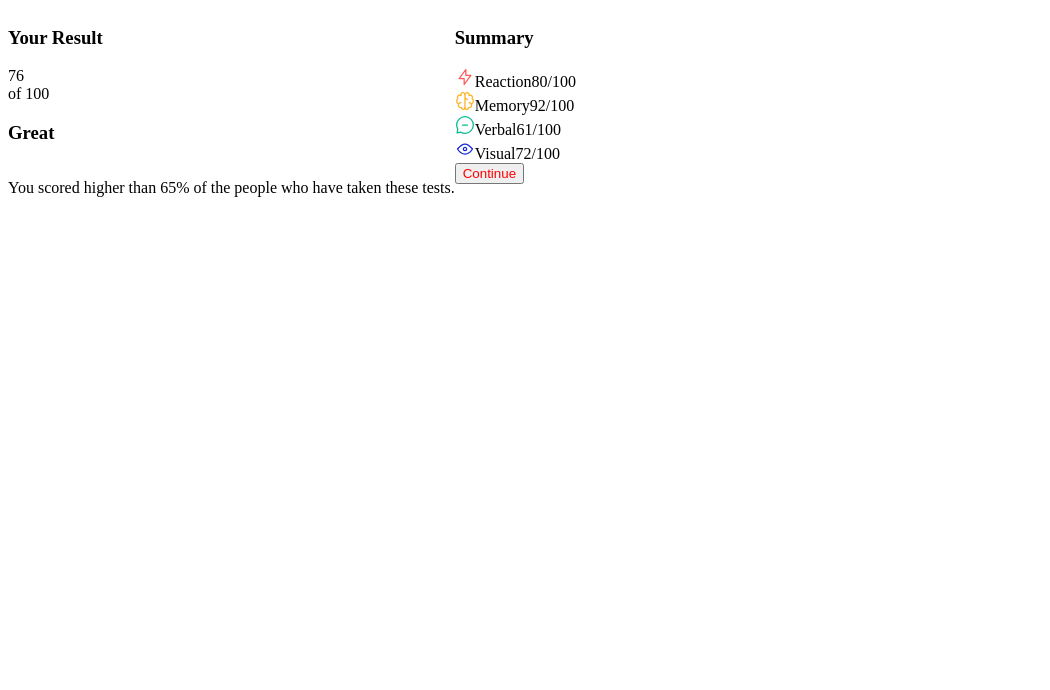
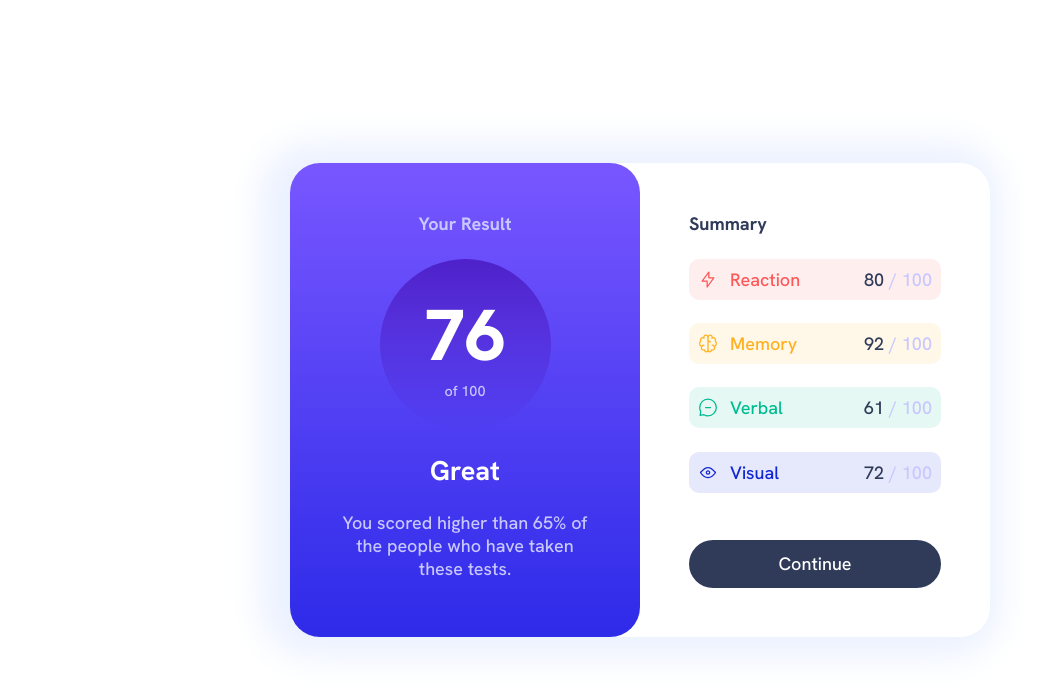
Before and after one commit to wswiderski/frontend_mentor, a React (Vite) app: page / in a window 1280 px wide. Shown: the top 690 px of the page, without its empty margins (0-1050 px from the left). Built offline with nearby package versions, Linux system fonts and the light colour scheme.

Commit message:
finished scss

```diff
--- /dev/null
+++ b/src/App.scss
@@ -0,0 +1,20 @@
+@import url('https://fonts.googleapis.com/css2?family=Hanken+Grotesk:wght@500;700;800&display=swap');
+@import './styles/variables';
+
+:root {
+    display        : flex;
+    align-items    : center;
+    justify-content: center;
+    height         : 100%;
+
+    @media (max-width: 570px) {
+        align-items: normal;
+    }
+}
+
+* {
+    font-family: 'Hanken Grotesk', sans-serif;
+    font-size  : 18px;
+    padding    : 0px;
+    margin     : 0px;
+}
--- a/src/App.tsx
+++ b/src/App.tsx
@@ -1,5 +1,6 @@
 import SummaryPanel from "./components/SummaryPanel";
 import { Result } from "./model/results";
+import "./App.scss";
 
 const data: Result = {
   reaction: 80,
--- /dev/null
+++ b/src/components/Detail.module.scss
@@ -0,0 +1,44 @@
+@import '../styles/variables';
+
+.detail {
+    border-radius: 10px;
+    display      : flex;
+    padding      : .5rem;
+    gap          : 5px;
+
+    img {
+        margin-right: 7px;
+    }
+
+    .gap {
+        flex: 1;
+    }
+
+    .value {
+        color: $dark-gray-blue;
+    }
+
+    .adition {
+        color: $light-lavender;
+    }
+}
+
+.red {
+    background-color: rgba($light-red, .1);
+    color           : $light-red;
+}
+
+.yellow {
+    background-color: rgba($orangey-yellow, .1);
+    color           : $orangey-yellow;
+}
+
+.green {
+    background-color: rgba($green-teal, .1);
+    color           : $green-teal;
+}
+
+.blue {
+    background-color: rgba($cobalt-blue, .1);
+    color           : $cobalt-blue;
+}
--- a/src/components/Detail.tsx
+++ b/src/components/Detail.tsx
@@ -1,13 +1,26 @@
-import { FC, Fragment } from "react";
+import { FC } from "react";
+import styles from "./Detail.module.scss";
 
 const Detail: FC<{ name: string; value: number; imgUrl: string }> = (props) => {
+  let colorClass = "";
+  if (props.name === "Reaction") {
+    colorClass = styles.red;
+  } else if (props.name === "Memory") {
+    colorClass = styles.yellow;
+  } else if (props.name === "Verbal") {
+    colorClass = styles.green;
+  } else {
+    colorClass = styles.blue;
+  }
+
   return (
-    <div>
+    <div className={`${colorClass} ${styles.detail}`}>
       <img src={props.imgUrl} alt={`Result deatils image for ${props.name}`} />
       <span>{props.name}</span>
-      <span>
-        <span>{props.value}</span>/100
-      </span>
+      <span className={styles.gap}></span>
+      <span className={styles.value}>{props.value}</span>
+      <span className={styles.adition}>/</span>
+      <span className={styles.adition}>100</span>
     </div>
   );
 };
--- a/src/components/SummaryPanel.module.scss
+++ b/src/components/SummaryPanel.module.scss
@@ -1,13 +1,56 @@
+@import '../styles/variables';
+
 .summaryPanel {
   display       : flex;
   flex-direction: row;
+  margin        : auto;
+  border-radius : 30px;
+  box-shadow    : -10px 0px 35px 20px $pale-blue;
+  width         : 700px;
 
-  button {
-    color     : red;
-    transition: all .2s ease-in-out;
+  section,
+  aside {
+    flex   : 1;
+    padding: 7%;
+    row-gap: 1.3rem;
+  }
 
-    &:hover {
-      scale: 1.5;
+  aside {
+    display       : flex;
+    flex-direction: column;
+
+    h3 {
+      color      : $dark-gray-blue;
+      font-weight: 700;
+    }
+
+    .gap {
+      flex: 1;
+    }
+
+    button {
+      color           : $white;
+      border          : none;
+      width           : 100%;
+      padding         : .7rem;
+      background-color: $dark-gray-blue;
+      border-radius   : 30px;
+
+      &:hover {
+        background: linear-gradient(0deg, $light-royal-blue 0%, $light-slate-blue 100%);
+        cursor    : pointer;
+      }
     }
   }
+
+  @media (max-width: 700px) {
+    width: 90vw;
+  }
+
+  @media (max-width: 570px) {
+    flex-direction: column;
+    width         : 100%;
+    height        : 100%;
+    border-radius : 0px;
+  }
 }
--- a/src/components/SummaryPanel.tsx
+++ b/src/components/SummaryPanel.tsx
@@ -34,6 +34,7 @@ const SummaryPanel: FC<{ result: Result }> = ({ result }) => {
           imgUrl="./icon-visual.svg"
           value={result.visual}
         ></Detail>
+        <span className={styles.gap}></span>
         <button>Continue</button>
       </aside>
     </section>
--- a/src/components/Total.module.scss
+++ b/src/components/Total.module.scss
@@ -1,11 +1,60 @@
+@import '../styles/variables';
+
 .total {
     display       : flex;
     flex-direction: column;
+    border-radius : 30px;
+    background    : linear-gradient(0deg, $light-royal-blue 0%, $light-slate-blue 100%);
+    align-items   : center;
+    color         : $light-lavender;
 
+    .resultCircle {
+        display        : flex;
+        flex-direction : column;
+        align-items    : center;
+        justify-content: center;
+        background     : linear-gradient(0deg, $ersian-blue 0%, $violet-blue 100%);
+        width          : 9.5rem;
+        height         : 9.5rem;
+        border-radius  : 50%;
 
+        .totalText {
+            color      : $white;
+            font-size  : 4rem;
+            font-weight: 800;
+        }
+
+        .totalSubtext {
+            font-size: .8rem;
+        }
+    }
+
+    .greatText {
+        font-size: 1.5rem;
+        color    : $white;
+    }
+
+    p {
+        text-align: center;
+    }
+
+    @media (max-width: 570px) {
+        border-radius: 0px 0px 30px 30px;
+
+        .resultCircle {
+            width        : 30vw;
+            height       : 30vw;
+            border-radius: 50%;
+
+            .totalText {
+                color      : $white;
+                font-size  : 3rem;
+                font-weight: 800;
+            }
+
+            .totalSubtext {
+                font-size: .8rem;
+            }
+        }
+    }
 }
-
-.resultCircle {
-    display       : flex;
-    flex-direction: column;
-}
--- a/src/components/Total.tsx
+++ b/src/components/Total.tsx
@@ -6,10 +6,10 @@ const Total: FC<{ total: number }> = ({ total }) => {
     <section className={styles.total}>
       <h3>Your Result</h3>
       <div className={styles.resultCircle}>
-        <span>{total}</span>
-        <span>of 100</span>
+        <span className={styles.totalText}>{total}</span>
+        <span className={styles.totalSubtext}>of 100</span>
       </div>
-      <h3>Great</h3>
+      <h3 className={styles.greatText}>Great</h3>
       <p>
         You scored higher than 65% of the people who have taken these tests.
       </p>
--- /dev/null
+++ b/src/styles/_variables.scss
@@ -0,0 +1,24 @@
+//Primary
+$light-red     : hsl(0, 100%, 67%);
+$orangey-yellow: hsl(39, 100%, 56%);
+$green-teal    : hsl(166, 100%, 37%);
+$cobalt-blue   : hsl(234, 85%, 45%);
+
+//Gradients
+//background
+$light-slate-blue: hsl(252, 100%, 67%);
+$light-royal-blue: hsl(241, 81%, 54%);
+
+//circle
+$violet-blue: hsla(256, 72%, 46%, 1);
+$ersian-blue: hsla(241, 72%, 46%, 0);
+
+//Neutral
+$white         : hsl(0, 0%, 100%);
+$pale-blue     : hsl(221, 100%, 96%);
+$light-lavender: hsl(241, 100%, 89%);
+$dark-gray-blue: hsl(224, 30%, 27%);
+
+
+$desktop-width:1440px;
+$mobile-width :375px;
```
